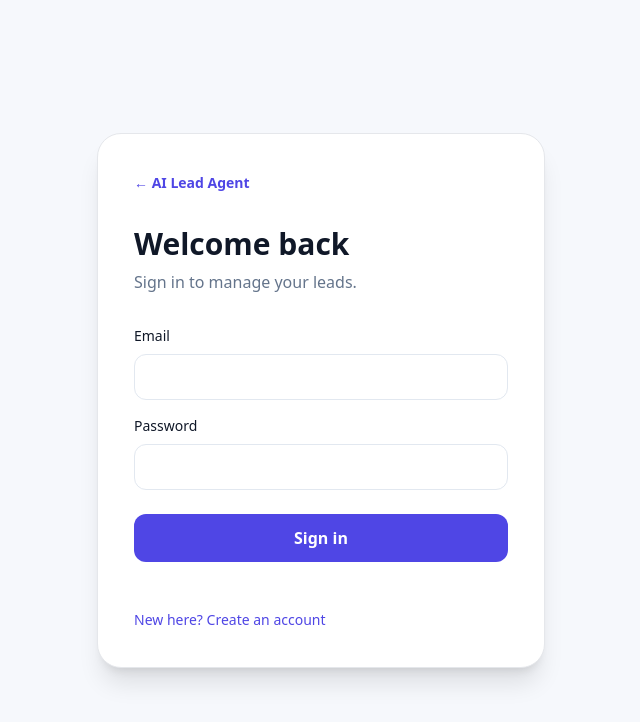
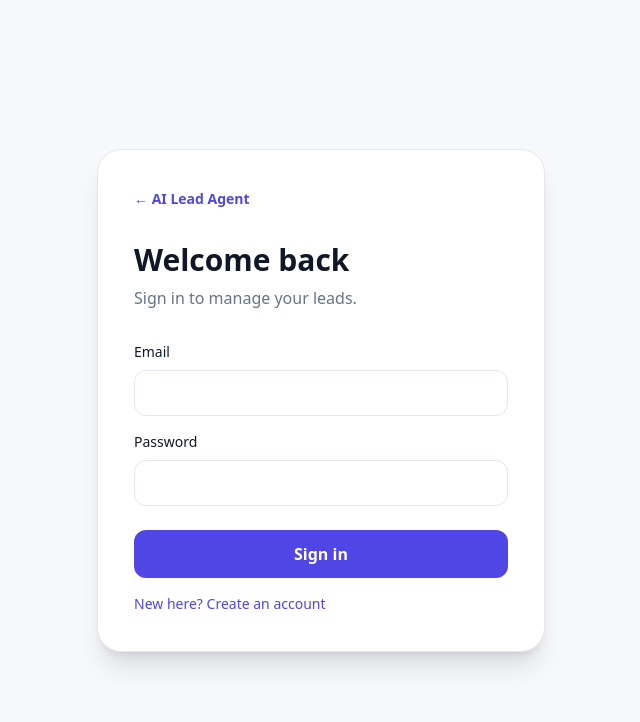
Before and after one commit to adrian199102/ai-lead-agent, a Next.js app in the folder web/: page /login in a window 1280 px wide. Shown: the top 722 px of the page, without its empty margins (319-959 px from the left). Built offline with nearby package versions, Linux system fonts and the light colour scheme.

Commit message:
Remove duplicate authentication loading text below submit button

```diff
--- a/web/app/login/page.tsx
+++ b/web/app/login/page.tsx
@@ -84,9 +84,6 @@ export default function Login() {
             ) : signup ? 'Create account' : 'Sign in'}
           </button>
         </form>
-        <p role="status" aria-live="polite" className="mt-3 min-h-5 text-center text-sm text-slate-500">
-          {busy ? loadingText : ''}
-        </p>
         {notice && <p role="alert" className="mt-4 rounded-lg bg-slate-100 p-3 text-sm">{notice}</p>}
         <button type="button" disabled={busy}
           className="mt-4 text-sm font-medium text-indigo-600 disabled:opacity-50"
```
